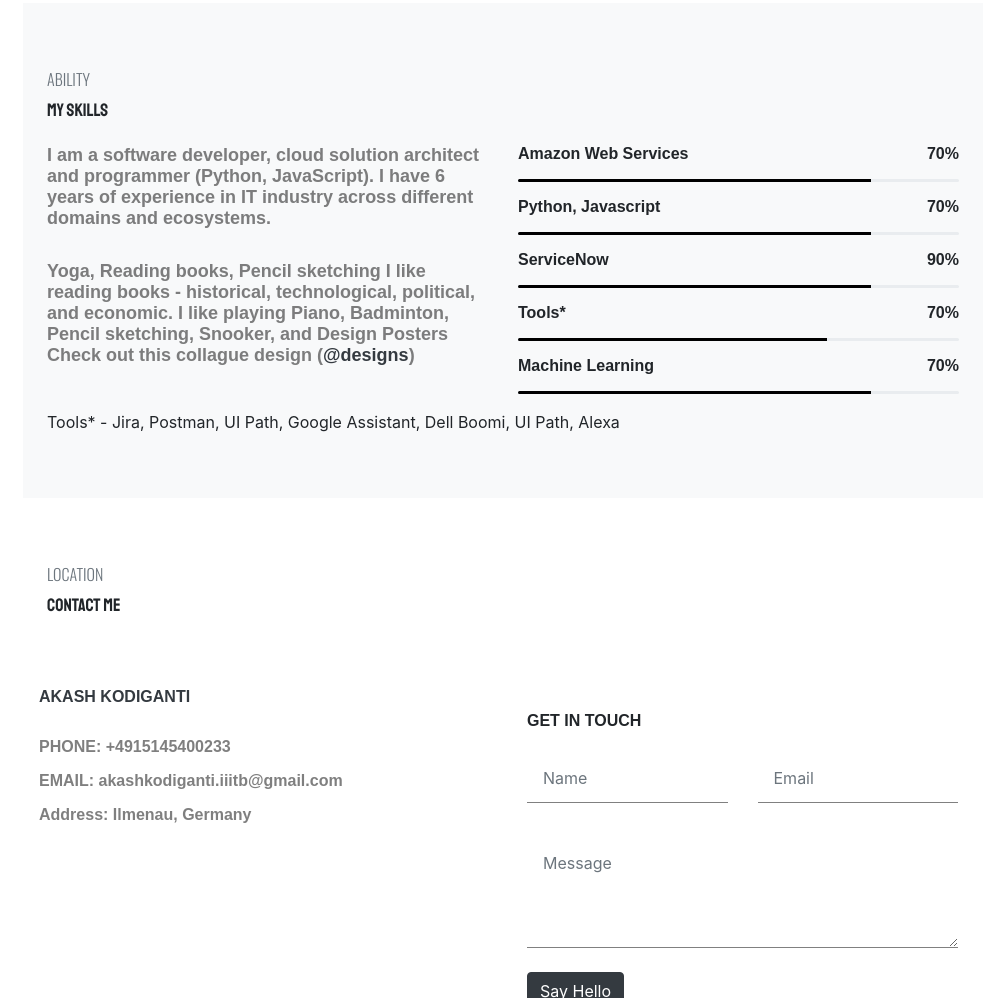
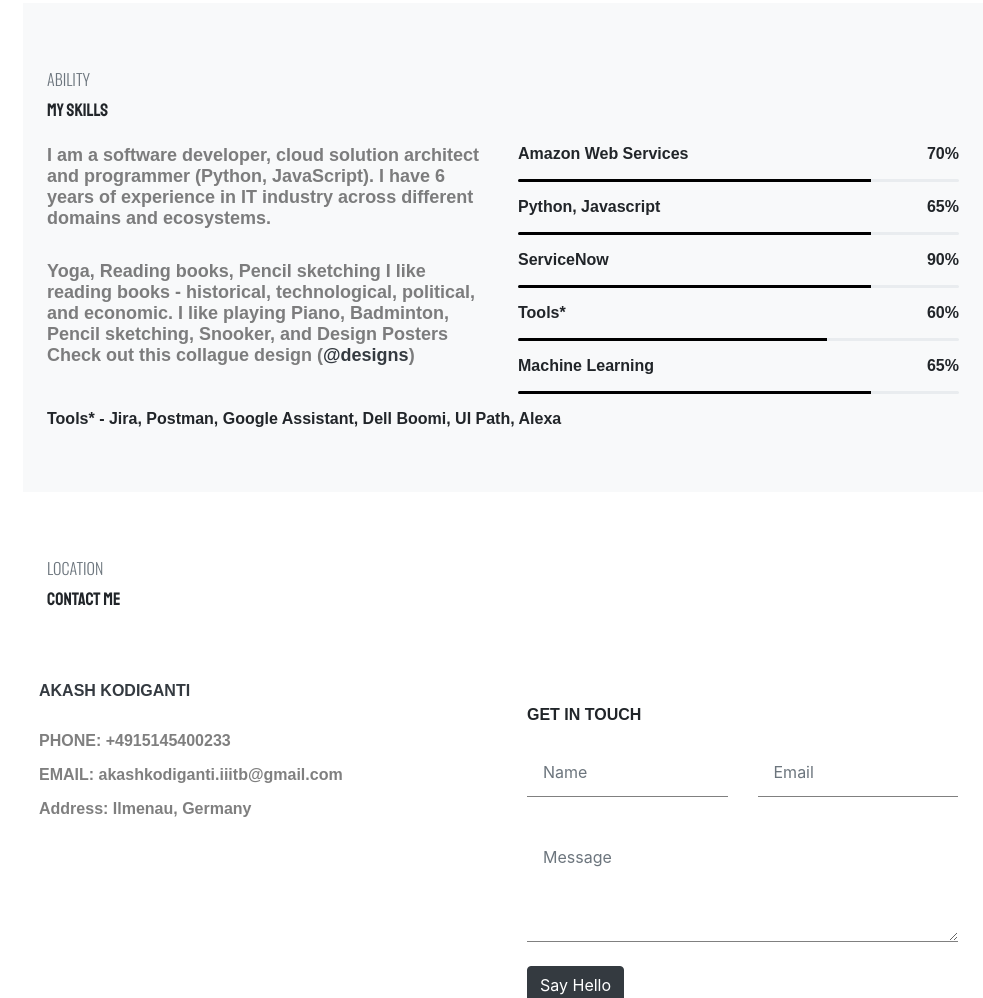
Before and after one commit to akashkgithub/portfolio, a plain HTML site: page index.html in a window 1280 px wide. Shown: the part 1344-2342 px from the top of the page, without its empty margins (297-1280 px from the left). Drawn offline with nearby package versions, Linux system fonts and the light colour scheme; a web font is replaced by a local one.

Commit message:
Update index.html

```diff
--- a/index.html
+++ b/index.html
@@ -134,7 +134,7 @@
                        <div class="bar-1 pb-3">
                         <div class="d-flex flex-row justify-content-between">
                             <p class="font-ram font-size-16">Python, Javascript</p>
-                            <span class="font-ram font-size-16">70%</span>
+                            <span class="font-ram font-size-16">65%</span>
                         </div>
                         <div class="progress" style="height:3px">
                             <div class="progress-bar bgcolor-black" role="progressbar" style="width:80%">
@@ -155,7 +155,7 @@
                     <div class="bar-1 pb-3">
                         <div class="d-flex flex-row justify-content-between">
                             <p class="font-ram font-size-16">Tools*</p>
-                            <span class="font-ram font-size-16">70%</span>
+                            <span class="font-ram font-size-16">60%</span>
                         </div>
                         <div class="progress" style="height:3px">
                             <div class="progress-bar bgcolor-black" role="progressbar" style="width:70%">
@@ -166,7 +166,7 @@
                     <div class="bar-1 pb-3">
                         <div class="d-flex flex-row justify-content-between">
                             <p class="font-ram font-size-16">Machine Learning</p>
-                            <span class="font-ram font-size-16">70%</span>
+                            <span class="font-ram font-size-16">65%</span>
                         </div>
                         <div class="progress" style="height:3px">
                             <div class="progress-bar bgcolor-black" role="progressbar" style="width:80%">
@@ -176,7 +176,7 @@
                     </div>
                     </div>
                 </div>
-                <p> Tools* - Jira, Postman, UI Path, Google Assistant, Dell Boomi, UI Path, Alexa </p>
+                <p class="font-ram font-size-16"> Tools* - Jira, Postman, Google Assistant, Dell Boomi, UI Path, Alexa </p>
             </section>
 
 
@@ -461,7 +461,7 @@
                         </div>
                         <div class="col-sm-4 my-4 text-center">
                             <div class="footer-title ">
-                                <a href="#" class="navbar-brand font-staat font-size-40 text-dark">AK</a>
+                                <a href="#" class="navbar-brand font-staat font-size-40 text-dark text-center">AK</a>
                                 <p class="description font-os font-size-16 text-uppercase">Akash Kodiganti</p>
                             </div>
                         </div>
```
